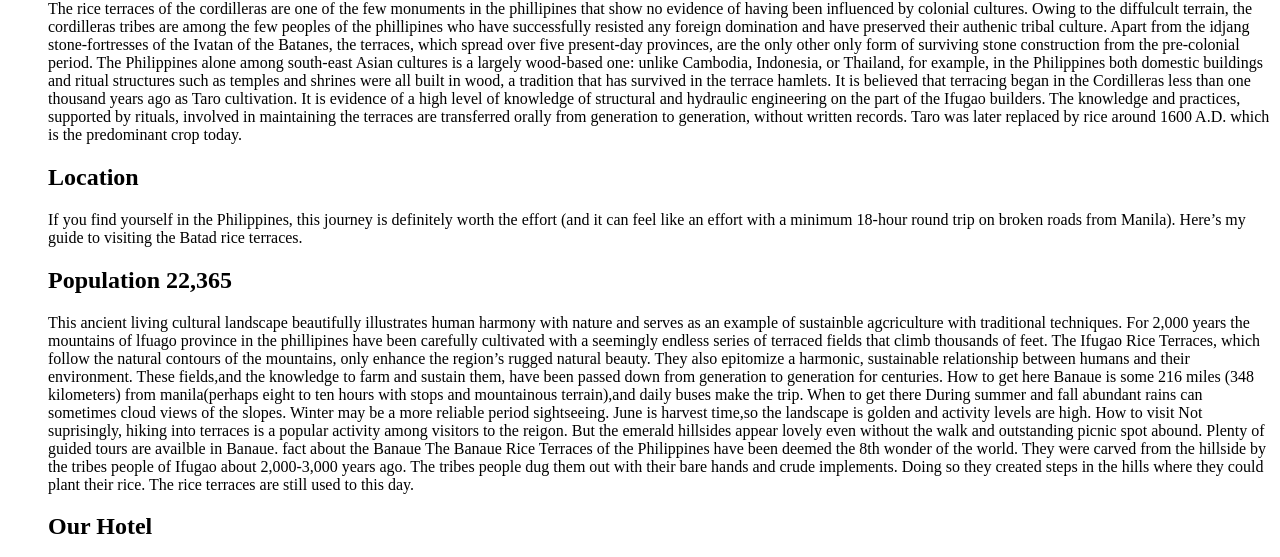
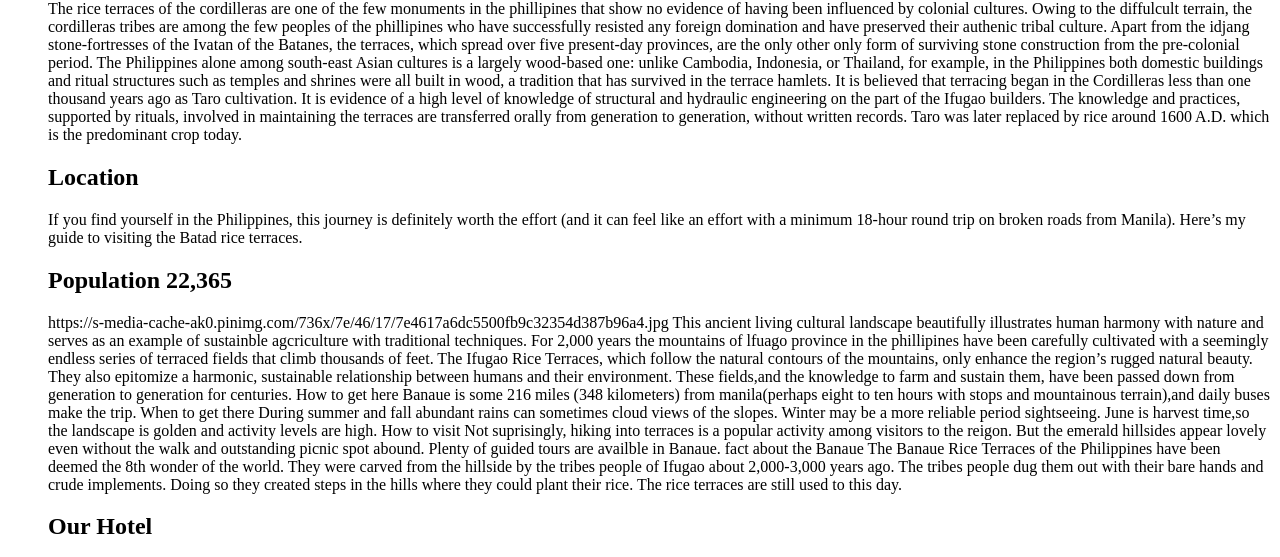
Before and after one commit to jj2017378/Website, a plain HTML site: page index.html in a window 1280 px wide. Shown: the part 460-1017 px from the top of the page. Drawn offline with Linux system fonts and the light colour scheme.

Commit message:
Update index.html

```diff
--- a/index.html
+++ b/index.html
@@ -21,7 +21,7 @@ If you find yourself in the Philippines, this journey is definitely worth the ef
 
 
 	<H2>Population 22,365</h2>
-
+https://s-media-cache-ak0.pinimg.com/736x/7e/46/17/7e4617a6dc5500fb9c32354d387b96a4.jpg
 This ancient living cultural landscape beautifully illustrates human harmony with nature and serves as an example of sustainble agcriculture with traditional techniques. For 2,000 years the mountains of lfuago province in the phillipines have been carefully cultivated  with a seemingly endless series of terraced fields that climb thousands of feet.
 The Ifugao Rice Terraces, which follow the natural contours of the mountains, only enhance the region’s rugged natural beauty. They also epitomize a harmonic, sustainable relationship between humans and their environment. These fields,and the knowledge to farm and sustain them, have been passed down from generation to generation for centuries.
 
```
